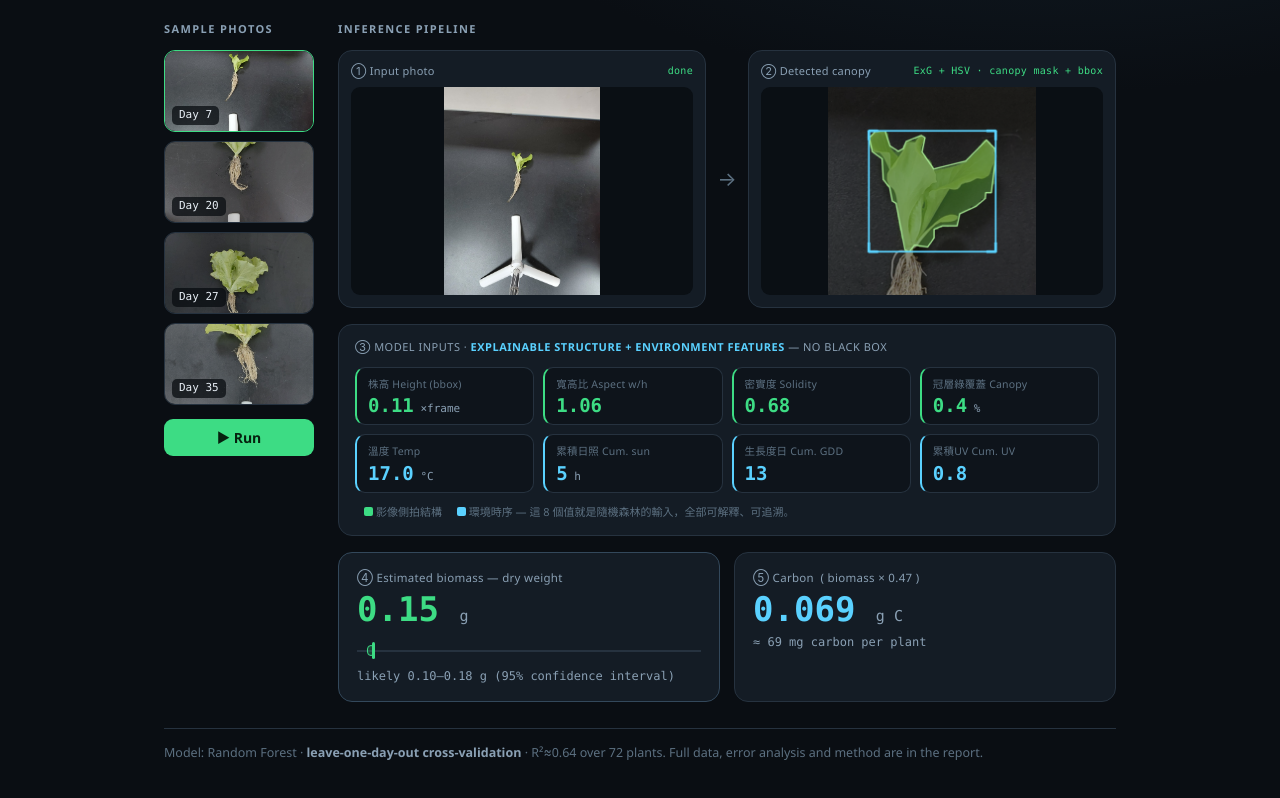
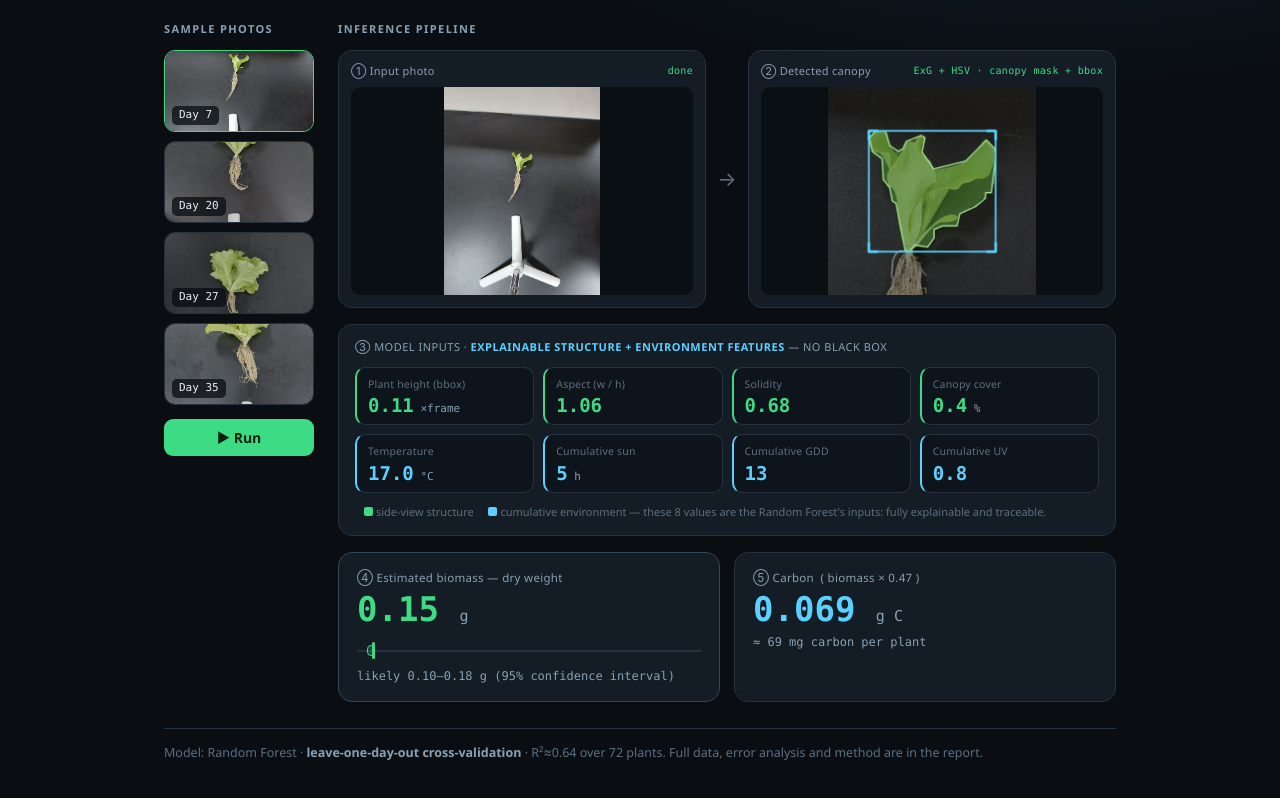
Before and after one commit to lplpp163/CharScan, a plain HTML site: page demo/index.html in a window 1280 px wide. Shown: the part 128-926 px from the top of the page. Drawn offline with Linux system fonts and the light colour scheme.

Commit message:
feat: demo 介面全英文化（繳件需英文）
模型輸入面板的特徵標籤與底部圖例改為純英文（Plant height / Aspect /
Solidity / Canopy cover / Temperature / Cumulative sun / GDD / UV），
譯掉中文說明；整頁無中文。

```diff
--- a/demo/index.html
+++ b/demo/index.html
@@ -131,16 +131,16 @@
       <div class="feats" id="feats">
         <div class="hd">③ Model inputs · <b>explainable structure + environment features</b> — no black box</div>
         <div class="fgrid">
-          <div class="fitem struct"><div class="k">株高 Height (bbox)</div><div class="v"><span id="f-h">—</span><small> ×frame</small></div></div>
-          <div class="fitem struct"><div class="k">寬高比 Aspect w/h</div><div class="v" id="f-asp">—</div></div>
-          <div class="fitem struct"><div class="k">密實度 Solidity</div><div class="v" id="f-sol">—</div></div>
-          <div class="fitem struct"><div class="k">冠層綠覆蓋 Canopy</div><div class="v"><span id="f-grn">—</span><small> %</small></div></div>
-          <div class="fitem env"><div class="k">溫度 Temp</div><div class="v"><span id="f-temp">—</span><small> °C</small></div></div>
-          <div class="fitem env"><div class="k">累積日照 Cum. sun</div><div class="v"><span id="f-sun">—</span><small> h</small></div></div>
-          <div class="fitem env"><div class="k">生長度日 Cum. GDD</div><div class="v" id="f-gdd">—</div></div>
-          <div class="fitem env"><div class="k">累積UV Cum. UV</div><div class="v" id="f-uv">—</div></div>
+          <div class="fitem struct"><div class="k">Plant height (bbox)</div><div class="v"><span id="f-h">—</span><small> ×frame</small></div></div>
+          <div class="fitem struct"><div class="k">Aspect (w / h)</div><div class="v" id="f-asp">—</div></div>
+          <div class="fitem struct"><div class="k">Solidity</div><div class="v" id="f-sol">—</div></div>
+          <div class="fitem struct"><div class="k">Canopy cover</div><div class="v"><span id="f-grn">—</span><small> %</small></div></div>
+          <div class="fitem env"><div class="k">Temperature</div><div class="v"><span id="f-temp">—</span><small> °C</small></div></div>
+          <div class="fitem env"><div class="k">Cumulative sun</div><div class="v"><span id="f-sun">—</span><small> h</small></div></div>
+          <div class="fitem env"><div class="k">Cumulative GDD</div><div class="v" id="f-gdd">—</div></div>
+          <div class="fitem env"><div class="k">Cumulative UV</div><div class="v" id="f-uv">—</div></div>
         </div>
-        <div class="fnote"><span class="sw" style="background:var(--accent)"></span>影像側拍結構&nbsp;&nbsp;<span class="sw" style="background:var(--accent2)"></span>環境時序&nbsp;— 這 8 個值就是隨機森林的輸入，全部可解釋、可追溯。</div>
+        <div class="fnote"><span class="sw" style="background:var(--accent)"></span>side-view structure&nbsp;&nbsp;<span class="sw" style="background:var(--accent2)"></span>cumulative environment&nbsp;— these 8 values are the Random Forest's inputs: fully explainable and traceable.</div>
       </div>
 
       <div class="out">
@@ -213,7 +213,7 @@
       document.getElementById('st-det').textContent='ExG + HSV · canopy mask + bbox';
       document.getElementById('detbox').classList.add('show');
     });
-    at(1300,()=>{                                   // 從偵測到的冠層擷取出模型輸入特徵
+    at(1300,()=>{                                   // extract model-input features from the detected canopy
       document.getElementById('f-h').textContent=f(s.sd_height,2);
       document.getElementById('f-asp').textContent=f(s.sd_aspect,2);
       document.getElementById('f-sol').textContent=f(s.sd_solidity,2);
```
